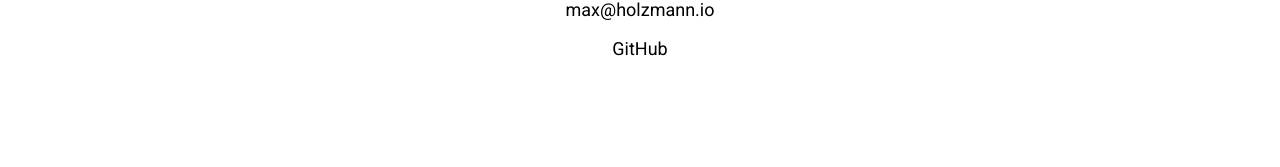
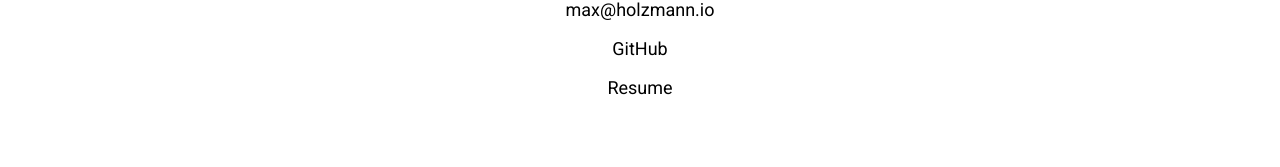
Before and after one commit to MaxHolzmann/module20, a Next.js app: page / in a window 1280 px wide. Both pictures are taken after a click on the button "CONTACT". Shown: the part 213-380 px from the top of the page. Built offline with nearby package versions, Linux system fonts and the light colour scheme.

Commit message:
adds resume to contact page

```diff
--- a/components/pages/Contact.js
+++ b/components/pages/Contact.js
@@ -8,7 +8,8 @@
     <h1 className={styles['contact-header']}>Contact Me</h1>
     <p className={styles['contact-text']}>Use any of the contact methods below to contact me!</p>
     <p className={styles['contact-methods']}><a href="mailto:max@holzmann.io">max@holzmann.io</a></p>
-    <p className={styles['contact-methods']}><a href="https://github.com/MaxHolzmann">GitHub</a></p>
+    <p className={styles['contact-methods']}><a target="_blank" href="https://github.com/MaxHolzmann">GitHub</a></p>
+    <p className={styles['contact-methods']}><a target="_blank" href="https://resume.io/r/HEv3It4mA">Resume</a></p>
    </>
   );
 }
```
